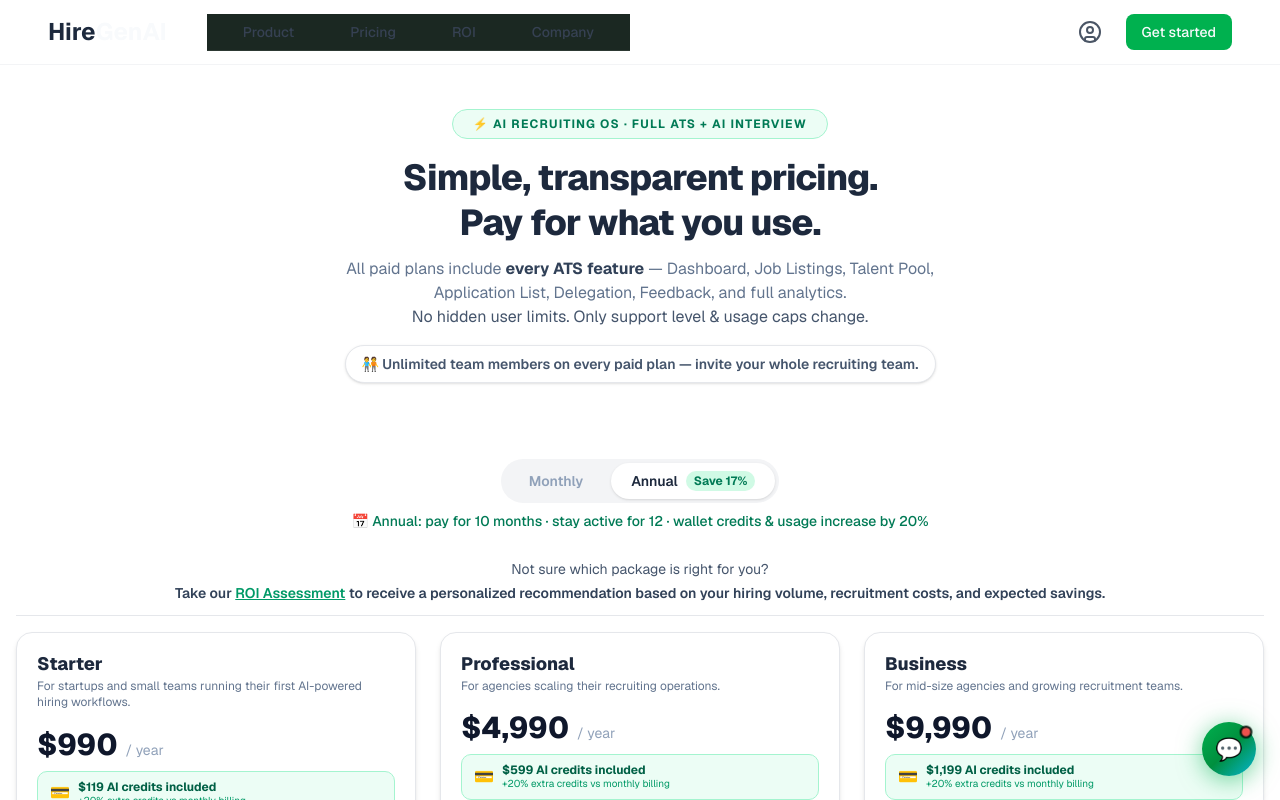
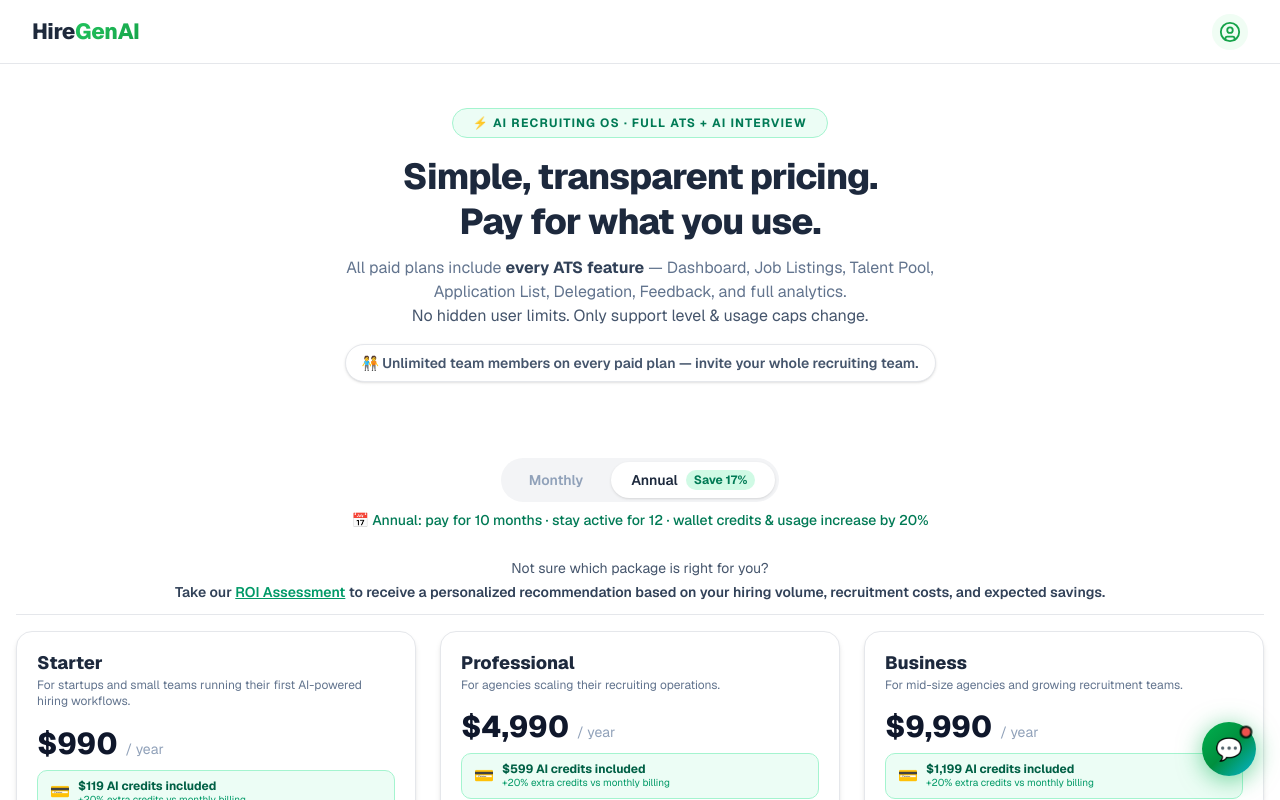
Before and after one commit to hire-genai/Hire_genAi, a Next.js app: page /pricing in a window 1280 px wide. Shown: the top 800 px of the page. Built offline with nearby package versions, Linux system fonts and the light colour scheme.

Commit message:
hire-genai payemnt

```diff
--- a/app/(www)/pricing/page.tsx
+++ b/app/(www)/pricing/page.tsx
@@ -5,10 +5,9 @@ export const dynamic = 'force-dynamic';
 import { useState, useEffect } from "react"
 import { useRouter } from "next/navigation"
 import Link from "next/link"
-import Navbar from "@/components/layout/Navbar"
 import Footer from "@/components/layout/Footer"
 import { getAppUrl } from "@/lib/domain-config"
-import { Check, ArrowRight, Info, X, UserCircle, LogOut, ChevronDown } from "lucide-react"
+import { Check, ArrowRight, Info, X, UserCircle } from "lucide-react"
 
 type BillingCycle = 'monthly' | 'annual'
 
@@ -352,31 +351,16 @@ export default function PricingPage() {
   const isAppContext = !!companyId
 
   return (
-    <div className="min-h-screen bg-white">
-      {!isAppContext && <Navbar />}
-
-      {/* App-context navbar — logo left, profile dropdown right */}
-      {isAppContext && (
-        <header className="sticky top-0 z-40 bg-white border-b border-gray-100">
-          <div className="w-full px-4 sm:px-6 lg:px-8 xl:px-12 h-16 flex items-center justify-between">
-            {/* Logo */}
-            <h1 className="text-2xl font-bold">
-              <span className="text-slate-800">Hire</span>
-              <span className="sr-text-gradient">GenAI</span>
-            </h1>
-
-            {/* Profile button — go to settings */}
-            <a
-              href={getAppUrl('/settings?tab=payment')}
-              className="flex items-center gap-2 px-3 py-1.5 rounded-full hover:bg-gray-100 transition-colors"
-            >
-              <div className="w-8 h-8 rounded-full bg-emerald-100 flex items-center justify-center">
-                <UserCircle className="h-5 w-5 text-emerald-600" />
-              </div>
-            </a>
-          </div>
-        </header>
-      )}
+    <div className="min-h-screen bg-white pt-16">
+      {/* Minimal fixed header — logo only, no nav links, no CTA */}
+      <header style={{ position: 'fixed', top: 0, left: 0, right: 0, zIndex: 50, background: '#fff', borderBottom: '1px solid #e5e7eb', height: '64px', display: 'flex', alignItems: 'center', justifyContent: 'space-between', padding: '0 32px' }}>
+        <span style={{ fontSize: '22px', fontWeight: 800, letterSpacing: '-0.02em', userSelect: 'none' }}>
+          <span style={{ color: '#1e293b' }}>Hire</span><span style={{ background: 'linear-gradient(135deg,#22c55e,#16a34a)', WebkitBackgroundClip: 'text', WebkitTextFillColor: 'transparent' }}>GenAI</span>
+        </span>
+        <a href={getAppUrl('/settings?tab=payment')} style={{ display: 'flex', alignItems: 'center', justifyContent: 'center', width: '36px', height: '36px', borderRadius: '50%', background: '#f0fdf4', color: '#16a34a', textDecoration: 'none' }} title="Billing Settings">
+          <UserCircle size={22} />
+        </a>
+      </header>
 
       {checkoutError && (
         <div className="max-w-xl mx-auto mt-4 px-4">
```
